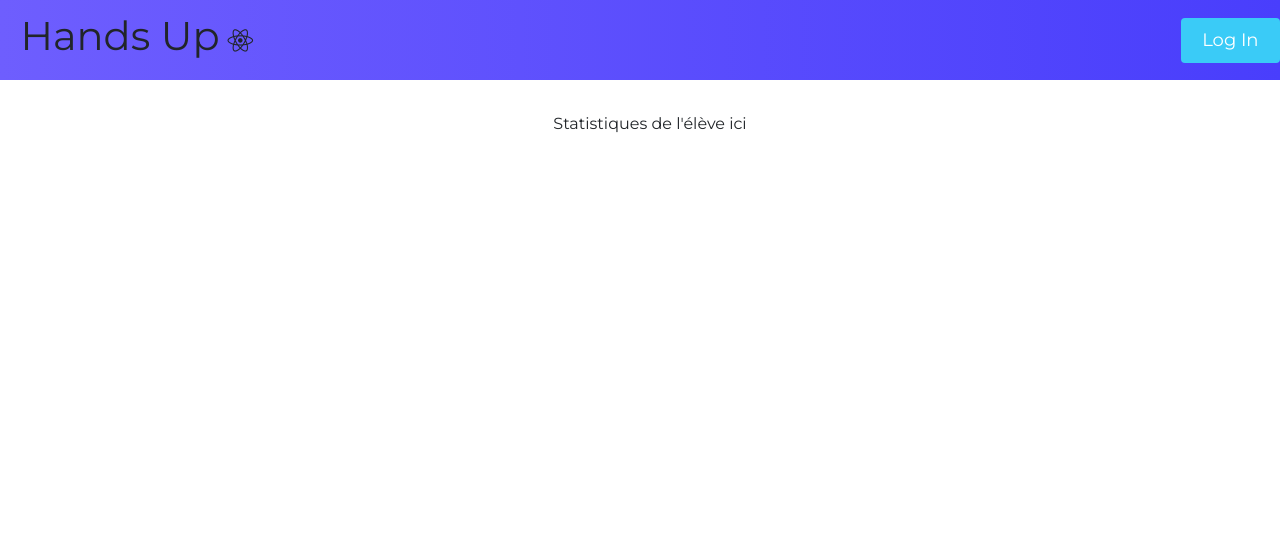
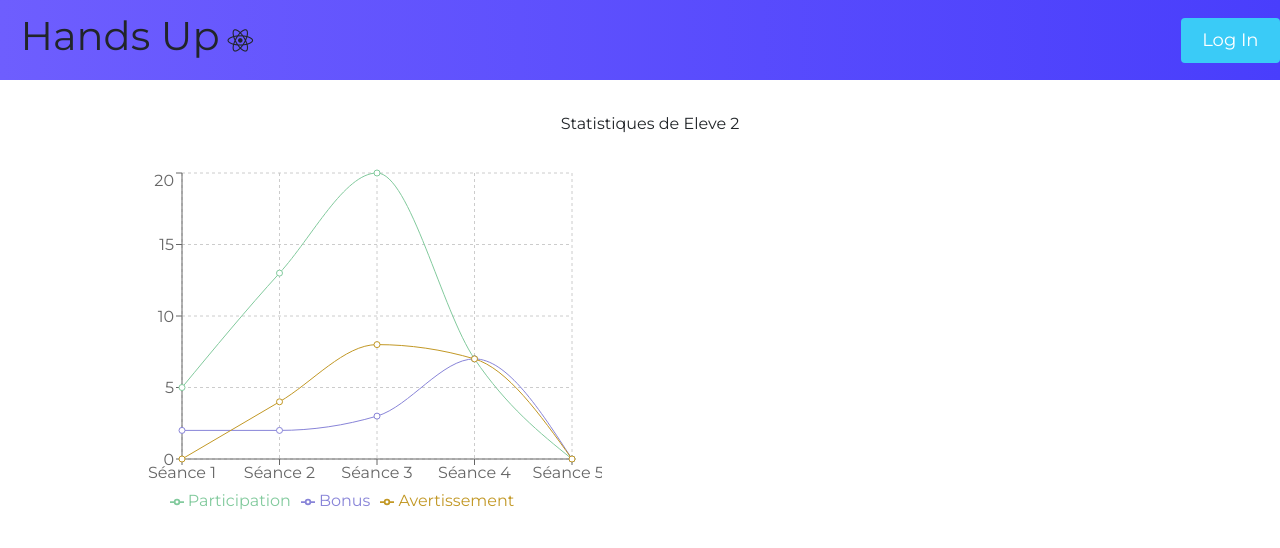
Before and after one commit to buffongeorges/HandsupClient, a React (Create React App) app: page /student/1/stats in a window 1280 px wide. Shown: the top 548 px of the page. Built offline with nearby package versions, Linux system fonts and the light colour scheme.

Commit message:
add graph with recharts

```diff
--- a/package.json
+++ b/package.json
@@ -2,20 +2,24 @@
   "name": "client",
   "version": "0.1.0",
   "private": true,
+  "main": "index.js",
   "dependencies": {
     "@testing-library/jest-dom": "^5.16.4",
     "@testing-library/react": "^13.3.0",
     "@testing-library/user-event": "^13.5.0",
     "bootstrap": "^5.1.3",
+    "chart.js": "^3.8.0",
+    "moment": "^2.29.3",
     "ntl": "^5.1.0",
     "papaparse": "^5.3.2",
     "react": "^18.1.0",
     "react-bootstrap": "^2.4.0",
+    "react-chartjs-2": "^4.2.0",
     "react-counter-input": "^0.2.1",
     "react-dom": "^18.1.0",
-    "react-native": "^0.68.2",
     "react-router-dom": "^6.3.0",
     "react-scripts": "5.0.1",
+    "recharts": "^2.1.10",
     "web-vitals": "^2.1.4"
   },
   "scripts": {
--- a/src/components/Classe/Classe.js
+++ b/src/components/Classe/Classe.js
@@ -48,6 +48,7 @@ export default function Classe() {
   let { id } = useParams();
   let navigate = useNavigate();
   const location = useLocation();
+  const classe = location.pathname.split('/classes/')[1];
 
   const [selectedStudent, setSelectedStudent] = useState(null);
   const [eleves, setEleves] = useState(sts);
@@ -101,6 +102,10 @@ export default function Classe() {
     console.log(selectedStudent);
   };
 
+  const downloadClassFile = () => {
+    alert('Vous pourrez bientot télécharger le fichier!')
+  }
+
   const addNewStudent = () => {
     console.log('nouveau');
     eleves.push({
@@ -141,7 +146,7 @@ export default function Classe() {
                   key={eleve.id}
                   style={{
                     float: "left",
-                    marginBottom: "5rem",
+                    marginBottom: "2rem",
                     marginRight: "5rem",
                   }}
                 >
@@ -171,6 +176,14 @@ export default function Classe() {
         id="students-table-list"
         style={{ position: "fixed", right: "2rem" }}
       >
+        <div style={{marginBottom: '1rem'}}>Classe: {classe}
+        <a
+          href="#"
+          style={{ color: "black" }}
+          onClick={() => downloadClassFile()}
+        >
+          <i className="fa-solid fa-download"></i>
+        </a></div>
         <ListGroup>
           {eleves.map((eleve, index) => {
             return (
--- a/src/components/Eleve/EleveStats.js
+++ b/src/components/Eleve/EleveStats.js
@@ -1,24 +1,93 @@
 import React from "react";
 import { useParams } from "react-router-dom";
-
+import {
+  LineChart,
+  Line,
+  XAxis,
+  YAxis,
+  CartesianGrid,
+  Tooltip,
+  Legend,
+} from "recharts";
 
 export default function EleveStats() {
   let { studentId } = useParams();
-    console.log('studentId')
-    console.log(studentId)
+  console.log("studentId");
+  console.log(studentId);
+  const data = [
+    {
+      name: "Séance 1",
+      Participation: 5,
+      Bonus: 2,
+      Avertissement: 0,
+    },
+    {
+      name: "Séance 2",
+      Participation: 13,
+      Bonus: 2,
+      Avertissement: 4,
+    },
+    {
+      name: "Séance 3",
+      Participation: 20,
+      Bonus: 3,
+      Avertissement: 8,
+    },
+    {
+      name: "Séance 4",
+      Participation: 7,
+      Bonus: 7,
+      Avertissement: 7,
+    },
+    {
+      name: "Séance 5",
+      Participation: 0,
+      Bonus: 0,
+      Avertissement: 0,
+    },
+  ];
 
   return (
-    <div
-      className="container"
+    <div className="container"
     style={{
       textAlign: "center",
       position: "relative",
       justifyContent: "center",
       paddingTop: "2rem",
       paddingLeft: "2rem",
+    }}>
+      <div
+        id="student-stats"
+        style={{marginBottom: '2rem'}}
+      >
+        Statistiques de Eleve 2
+      </div>
+      <div ></div>
+      <LineChart
+        width={500}
+        height={350}
+        data={data}
+        margin={{
+          top: 5,
+          right: 30,
+          left: 20,
+          bottom: 5,
         }}
       >
-      {"Statistiques de l'élève ici"}
+        <CartesianGrid strokeDasharray="3 3" />
+        <XAxis dataKey="name" />
+        <YAxis />
+        <Tooltip />
+        <Legend />
+        <Line type="monotone" dataKey="Participation" stroke="#82ca9d" />
+        <Line
+          type="monotone"
+          dataKey="Bonus"
+          stroke="#8884d8"
+          activeDot={{ r: 8 }}
+        />
+        <Line type="monotone" dataKey="Avertissement" stroke="#c29825" />
+      </LineChart>
     </div>
   );
 }
```
Also changed, not shown: 1 other file (tests, documents, lock files or other folders). Lines whose indentation alone changed are shown as unchanged.
